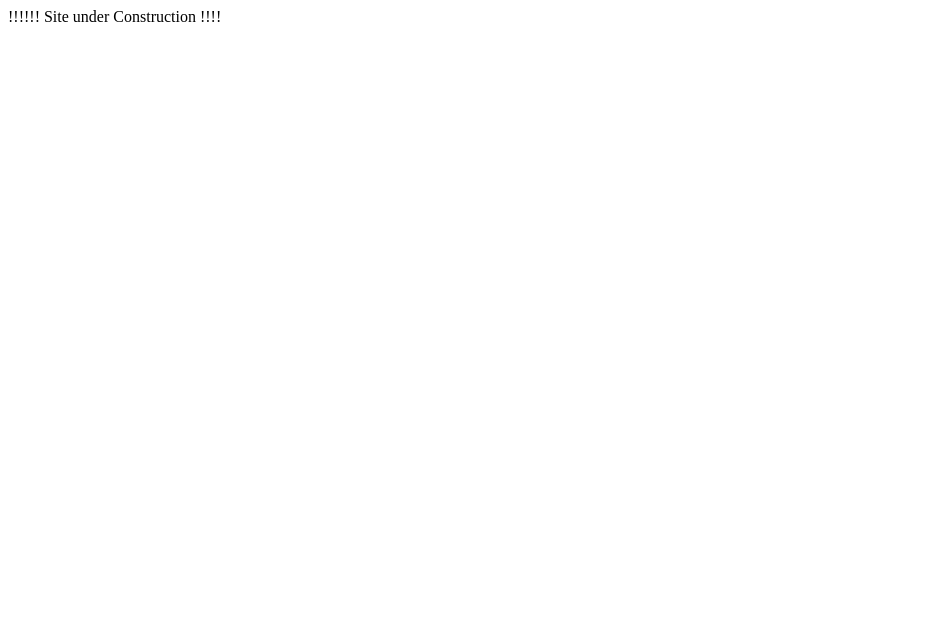
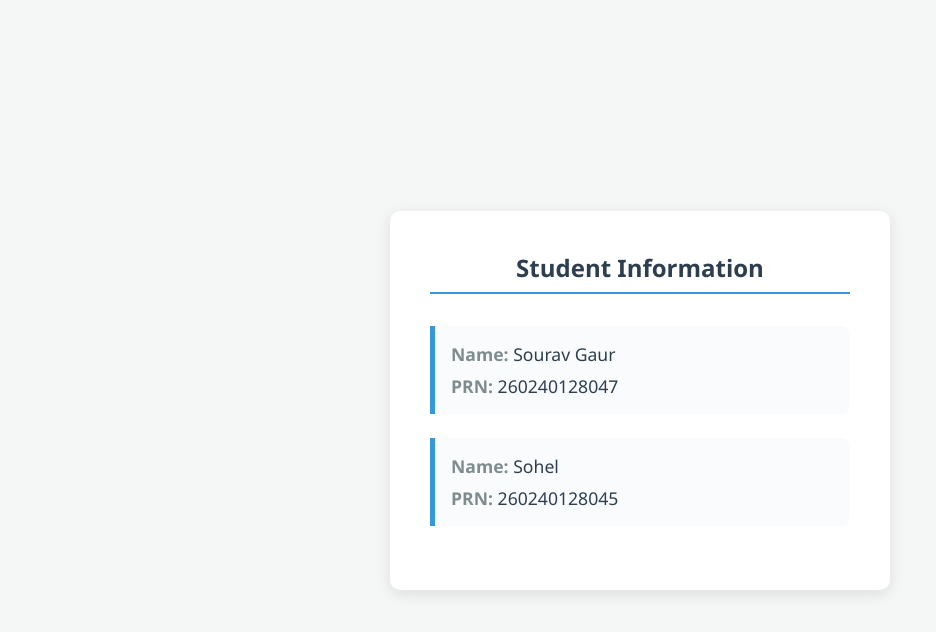
Before and after one commit to ramchandra8888/Assignment4, a plain HTML site: page index.html in a window 1280 px wide. Shown: the whole page, without its empty margins (0-936 px from the left). Drawn offline with Linux system fonts and the light colour scheme.

Commit message:
jenkins updated

```diff
--- a/index.html
+++ b/index.html
@@ -1 +1,105 @@
-!!!!!! Site under Construction !!!!
+<!DOCTYPE html>
+<html lang="en">
+<head>
+    <meta charset="UTF-8">
+    <meta name="viewport" content="width=device-width, initial-scale=1.0">
+    <title>Student Details</title>
+    <style>
+        * {
+            box-sizing: border-box;
+            margin: 0;
+            padding: 0;
+            font-family: 'Segoe UI', Tahoma, Geneva, Verdana, sans-serif;
+        }
+
+        body {
+            background-color: #f4f7f6;
+            display: flex;
+            justify-content: center;
+            align-items: center;
+            min-height: 100vh;
+            color: #333;
+        }
+
+        .container {
+            background-color: #ffffff;
+            padding: 2.5rem;
+            border-radius: 10px;
+            box-shadow: 0 4px 15px rgba(0, 0, 0, 0.1);
+            width: 100%;
+            max-width: 500px;
+        }
+
+        h2 {
+            text-align: center;
+            margin-bottom: 2rem;
+            color: #2c3e50;
+            border-bottom: 2px solid #3498db;
+            padding-bottom: 0.5rem;
+        }
+
+        .student-card {
+            background-color: #fafbfc;
+            border-left: 5px solid #3498db;
+            padding: 1rem;
+            margin-bottom: 1.5rem;
+            border-radius: 0 8px 8px 0;
+            transition: transform 0.2s;
+        }
+
+        .student-card:hover {
+            transform: translateX(5px);
+            background-color: #f1f5f9;
+        }
+
+        .info-row {
+            margin-bottom: 0.5rem;
+            font-size: 1.1rem;
+        }
+
+        .info-row:last-child {
+            margin-bottom: 0;
+        }
+
+        .label {
+            font-weight: bold;
+            color: #7f8c8d;
+        }
+
+        .value {
+            color: #2c3e50;
+        }
+    </style>
+</head>
+<body>
+
+    <div class="container">
+        <h2>Student Information</h2>
+
+        <!-- Student 1 -->
+        <div class="student-card">
+            <div class="info-row">
+                <span class="label">Name:</span>
+                <span class="value">Sourav Gaur</span>
+            </div>
+            <div class="info-row">
+                <span class="label">PRN:</span>
+                <span class="value">260240128047</span>
+            </div>
+        </div>
+
+        <!-- Student 2 -->
+        <div class="student-card">
+            <div class="info-row">
+                <span class="label">Name:</span>
+                <span class="value">Sohel</span>
+            </div>
+            <div class="info-row">
+                <span class="label">PRN:</span>
+                <span class="value">260240128045</span>
+            </div>
+        </div>
+    </div>
+
+</body>
+</html>
```
